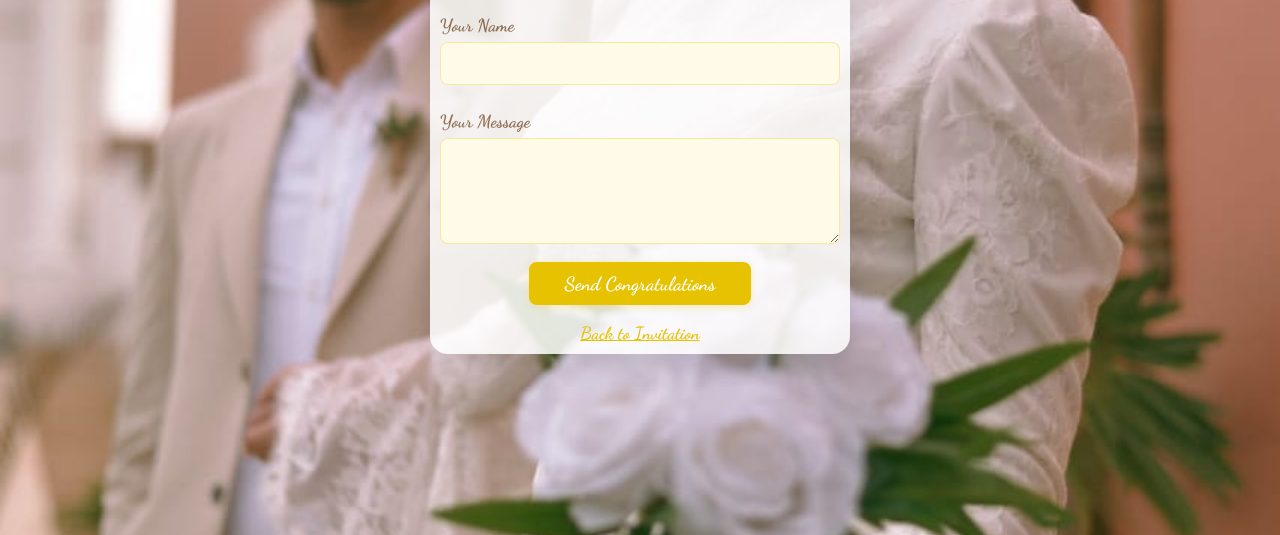
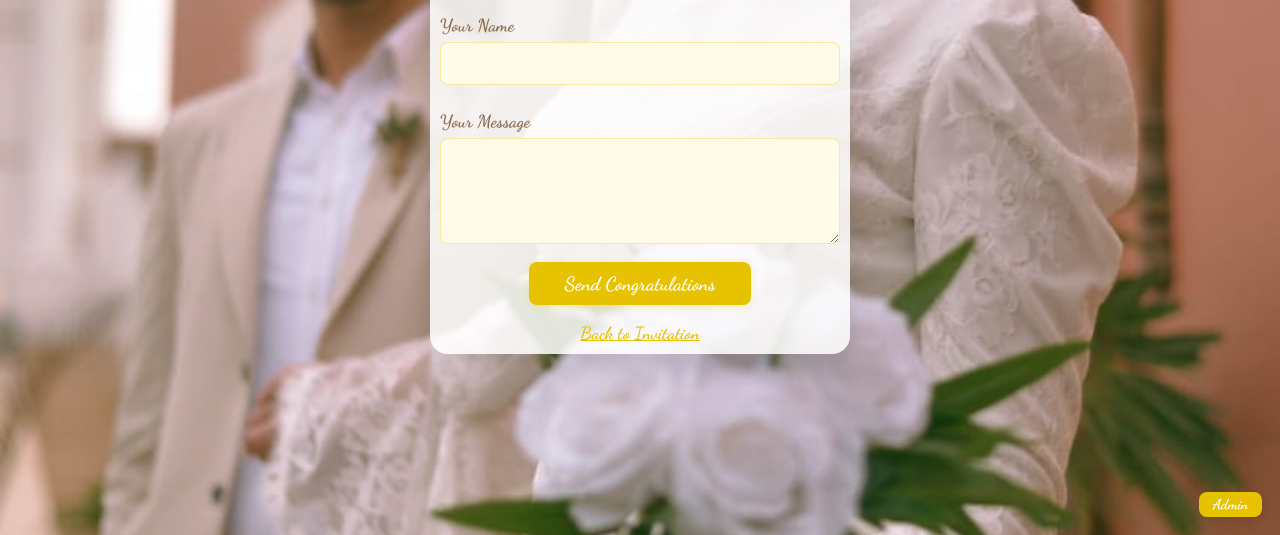
Before and after one commit to igresfyed/Widding-Invitation, a website: page contact.html in a window 1280 px wide. Shown: the part 265-800 px from the top of the page. Drawn offline with Linux system fonts and the light colour scheme.

Commit message:
contact.html

```diff
--- a/contact.html
+++ b/contact.html
@@ -98,6 +98,26 @@
             font-size: 1.1em;
             text-decoration: underline;
         }
+        .admin-btn {
+            display: inline-block;
+            padding: 4px 14px;
+            font-size: 0.9em;
+            background: #e6c200;
+            color: #fff;
+            border-radius: 8px;
+            text-decoration: none;
+            font-family: 'Dancing Script', cursive;
+            box-shadow: 0 2px 8px rgba(0,0,0,0.08);
+            transition: background 0.2s;
+            position: fixed;
+            bottom: 18px;
+            right: 18px;
+            z-index: 999;
+        }
+        .admin-btn:hover {
+            background: #bfa100;
+            color: #fff;
+        }
     </style>
 </head>
 <body>
@@ -113,6 +133,7 @@
             </form>
             <div class="success" id="success-msg" style="display:none;">Your message has been sent! 🎉</div>
             <a href="index.html" class="back">Back to Invitation</a>
+            <a href="admin.html" class="admin-btn">Admin</a>
         </div>
     </div>
     <script>
```
